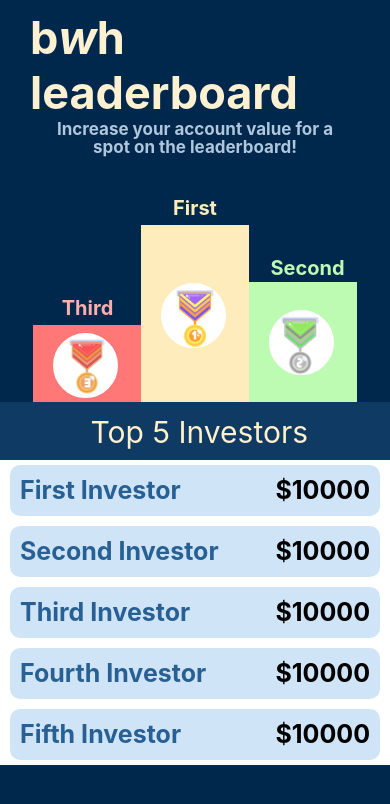
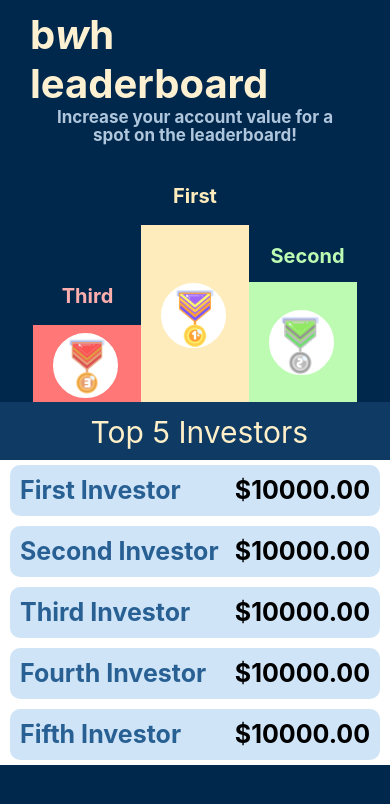
Before and after one commit to clairezhang03/bwh, a React Native app in the folder bwh/: screen /Leaderboard in a window 390 px wide. Shown: the top 804 px of the page. Built offline with nearby package versions, Linux system fonts and the light colour scheme; no server answers; the database is empty.

Commit message:
more postfix and changed size of bwh leaderboard

```diff
--- a/bwh/components/LeaderboardCard.js
+++ b/bwh/components/LeaderboardCard.js
@@ -16,7 +16,7 @@ export default function LeaderboardCard(props) {
                         <Text style={[styles.nameText, {color: textColor}]}>{props.name}</Text>
                     </View>
                     <View>
-                        <Text style={[styles.balanceText]}>${props.balance}</Text>
+                        <Text style={[styles.balanceText]}>${props.balance.toFixed(2)}</Text>
                     </View>
                 </View>
             </TouchableOpacity>
--- a/bwh/components/ProfileCard.js
+++ b/bwh/components/ProfileCard.js
@@ -29,12 +29,11 @@ export default function ProfileCard(props) {
                 <View style={styles.textFormat}>
                     <View>
                         <Text style={[styles.tickerText, {color: textColor}]}>{props.ticker}</Text>
-                        <Text style={[styles.nameText, {color: textColor}]}>{props.description}</Text>
-                        {/*add description???*/}
+                        {/* <Text style={[styles.nameText, {color: textColor}]}>{props.description}</Text>  */}
                     </View>
                     <View>
-                        <Text style={{ color: '#00284D', fontSize: 20 }}>Shares: {props.shares}</Text>
-                        <Text style={{ color: '#00284D', marginTop: 5, fontSize:20 }}>Total: ${props.price}</Text>
+                        <Text style={{ color: '#00284D', fontSize: 20, fontWeight:"400" }}>Shares: {props.shares}</Text>
+                        <Text style={{ color: '#00284D', marginTop: 5, fontSize:20,fontWeight:"600" }}>Bought Price: ${props.price.toFixed(2)}</Text>
                     </View>
                 </View>
             </TouchableOpacity>
--- a/bwh/screens/Leaderboard.js
+++ b/bwh/screens/Leaderboard.js
@@ -176,12 +176,12 @@ const styles = StyleSheet.create({
         justifyContent: "center",
         alignItems: "center",
         paddingHorizontal: 30,
-        paddingTop: 10
+        paddingTop: 10,
 
     },
 
     logoText: {
-        fontSize: 45,
+        fontSize: 40,
         fontStyle: "normal",
         fontWeight: "bold",
         color: "#FDF1D2",
@@ -205,7 +205,7 @@ const styles = StyleSheet.create({
 
     investorBox: {
         position: "absolute",
-        width: 390,
+        width: "100%",
         height: 60,
         top: 402,
         backgroundColor: "#0E3A63",
@@ -217,7 +217,7 @@ const styles = StyleSheet.create({
         backgroundColor: "white",
         top: 283,
         position: "absolute",
-        width: 390,
+        width: "100%",
         marginBottom: 1000,
         flex: 1
     },
```
